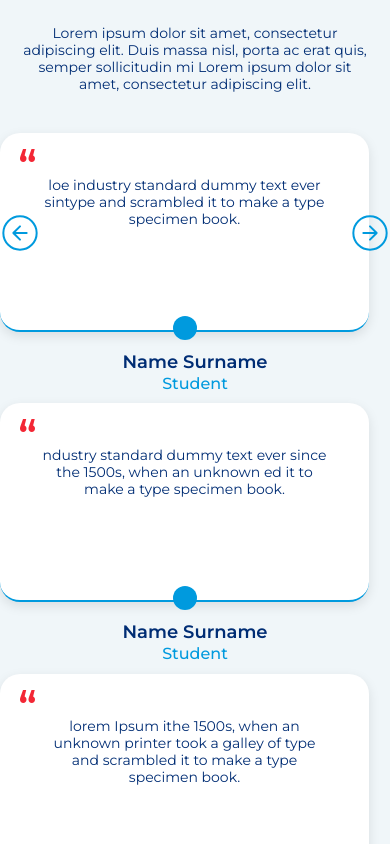
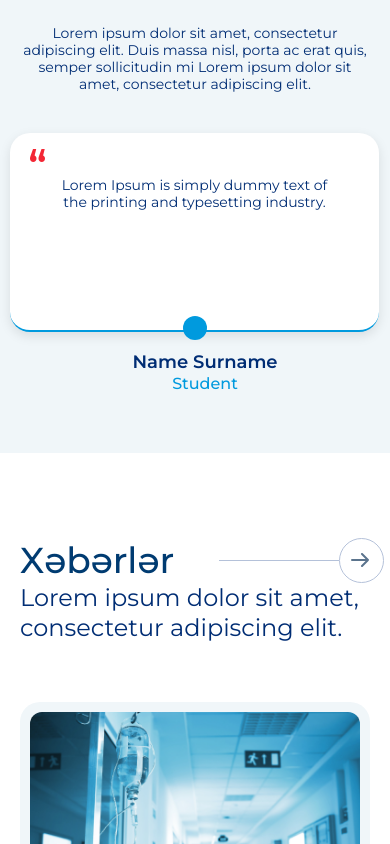
Before and after one commit to abdulhesenli/IRCMACC, a React (Vite) app: page / in a window 390 px wide. Shown: the part 7720-8564 px from the top of the page. Built offline with nearby package versions, Linux system fonts and the light colour scheme.

Commit message:
testimonials update

```diff
--- a/src/components/Testimonials/testimonials.css
+++ b/src/components/Testimonials/testimonials.css
@@ -27,6 +27,7 @@
   gap: 20px; /* Kartlar arasındaki mesafe */
 
 }
+
 
 
 
@@ -143,3 +144,43 @@
     left: 0px;
 
 }
+
+
+@media  (min-width: 200px) and (max-width: 819px) {
+    .col-4{
+        display: none;
+      }
+
+      .col-4:first-child{
+        display: block;
+        margin-left: 30px;
+      }
+    .ArrowCircleLeft{
+        display: none;
+    }
+    .ArrowCircleRight{
+        display: none;
+    }
+}
+
+
+@media  (min-width: 819px) and (max-width: 1237px) {
+    .col-4{
+        display: none;
+      }
+
+      .col-4:nth-child(1){
+        display: block;
+      }
+      .col-4:nth-child(2){
+        display: block;
+      }
+}
+
+@media (min-width: 200px) and (max-width: 390px) {
+    .col-4:first-child {
+        display: block;
+        margin-left: 10px;
+        /* margin-right: 71px; */
+    }
+}
--- a/src/components/Testimonials/testimonials.jsx
+++ b/src/components/Testimonials/testimonials.jsx
@@ -1,7 +1,6 @@
-
 import '../../header.css';
 import './testimonials.css';
-import '../../res.css'
+import '../../res.css';
 import Comma from '../../assets/comma.svg';
 import RedCircle from '../../assets/RedCircle.svg';
 import WhiteComma from '../../assets/WhiteComma.svg';
@@ -12,33 +11,34 @@ import { useState } from 'react';
 
 function Testimonials() {
   const [currentIndex, setCurrentIndex] = useState(0);
+  const [touchStartX, setTouchStartX] = useState(0);
+  const [touchEndX, setTouchEndX] = useState(0);
 
   const testimonials = [
     {
       name: 'Name Surname',
       title: 'Student',
-      text: 'loe industry standard dummy text ever sintype and scrambled it to make a type specimen book.',
+      text: 'Lorem Ipsum is simply dummy text of the printing and typesetting industry.',
     },
     {
       name: 'Name Surname',
       title: 'Student',
-      text: 'ndustry standard dummy text ever since the 1500s, when an unknown ed it to make a type specimen book.',
-    },
-
-    {
-      name: 'Name Surname',
-      title: 'Student',
-      text: 'lorem Ipsum ithe 1500s, when an unknown printer took a galley of type and scrambled it to make a type specimen book.',
+      text: 'Lorem Ipsum has been the industry standard dummy text ever since the 1500s.',
     },
     {
       name: 'Name Surname',
       title: 'Student',
-      text: 'lorem Ipsum is simply  Ipsum has been the industry standard dummy text ever since the 1500s, when an unknown printer took a galley of type and scrambled it to make a type specimen book.',
+      text: 'When an unknown printer took a galley of type and scrambled it to make a type specimen book.',
     },
     {
       name: 'Name Surname',
       title: 'Student',
-      text: 'lorem Ipsum is simply dummy text of the printing and typesetting industry Lorem Ipsum has been the industry standard dummy text ever since the 1500s, when an unknown printer took a galley of type and scrambled it to make a type specimen book.',
+      text: 'Lorem Ipsum is simply dummy text with its roots in classical Latin literature.',
+    },
+    {
+      name: 'Name Surname',
+      title: 'Student',
+      text: 'Lorem Ipsum has survived not only five centuries, but also the leap into electronic typesetting.',
     },
   ];
 
@@ -50,8 +50,32 @@ function Testimonials() {
     setCurrentIndex((prevIndex) => (prevIndex - 1 + testimonials.length) % testimonials.length);
   };
 
+  const handleTouchStart = (e) => {
+    setTouchStartX(e.touches[0].clientX);
+  };
+
+  const handleTouchMove = (e) => {
+    setTouchEndX(e.touches[0].clientX);
+  };
+
+  const handleTouchEnd = () => {
+    if (touchStartX - touchEndX > 50) {
+      handleNext(); // Sağdan sola kaydırma
+    } else if (touchEndX - touchStartX > 50) {
+      handlePrev(); // Soldan sağa kaydırma
+    }
+    setTouchStartX(0);
+    setTouchEndX(0);
+  };
+
   return (
-    <div id="TestsBG">
+    <div
+      id="TestsBG"
+      onTouchStart={handleTouchStart}
+      onTouchMove={handleTouchMove}
+      onTouchEnd={handleTouchEnd}
+      style={{ userSelect: 'none' }}
+    >
       <h1 className="TestimonialsTitle">Testimonials</h1>
       <p className="TestimonialsText">
         Lorem ipsum dolor sit amet, consectetur adipiscing elit. Duis massa nisl, porta ac erat quis,
@@ -59,7 +83,6 @@ function Testimonials() {
       </p>
 
       <div id="Testimonials" className="row" style={{ display: 'flex', justifyContent: 'center' }}>
-        {/* 3 Kartın Görünmesini Sağlama */}
         <div className="col-4" style={{ width: '400px' }}>
           <div className="TestimonialsCard">
             <img src={Comma} alt="Comma" className="Comma" />
@@ -89,6 +112,7 @@ function Testimonials() {
           <h6 className="CardTitle">{testimonials[(currentIndex + 2) % testimonials.length].name}</h6>
           <h6 className="CardText">{testimonials[(currentIndex + 2) % testimonials.length].title}</h6>
         </div>
+
         <div className="carousel-controls">
         <a href="#" onClick={(e) => { e.preventDefault(); handlePrev(); }}>
           <img src={ArrowCircleLeft} alt="ArrowCircleLeft" className="ArrowCircleLeft" />
@@ -97,17 +121,8 @@ function Testimonials() {
           <img src={ArrowCircleRight} alt="ArrowCircleRight" className="ArrowCircleRight" />
         </a>
       </div>
+
       </div>
-
-      {/* Sağ ve Sol Oklar */}
-      {/* <div className="carousel-controls">
-        <a href="#" onClick={(e) => { e.preventDefault(); handlePrev(); }}>
-          <img src={ArrowCircleLeft} alt="ArrowCircleLeft" className="ArrowCircleLeft" />
-        </a>
-        <a href="#" onClick={(e) => { e.preventDefault(); handleNext(); }}>
-          <img src={ArrowCircleRight} alt="ArrowCircleRight" className="ArrowCircleRight" />
-        </a>
-      </div> */}
 
       <img src={RedCircle} alt="RedCircle" className="RedCircle" />
       <img src={WhiteComma} alt="WhiteComma" className="WhiteComma" />
--- a/src/res.css
+++ b/src/res.css
@@ -983,7 +983,10 @@
   #Testimonials {
     flex-direction: column !important; /* Kartları dikey sıralamak için */
     gap: 10px !important; /* Dikey mesafe */
+
   }
+
+
 
   .card-container {
     width: 100% !important; /* Mobilde tek kart tam genişlikte görünsün */
@@ -993,7 +996,7 @@
   #TestsBG {
 
     width: 100%;
-    height: 1145px !important;
+    height: auto !important;
 
 }
 
```
